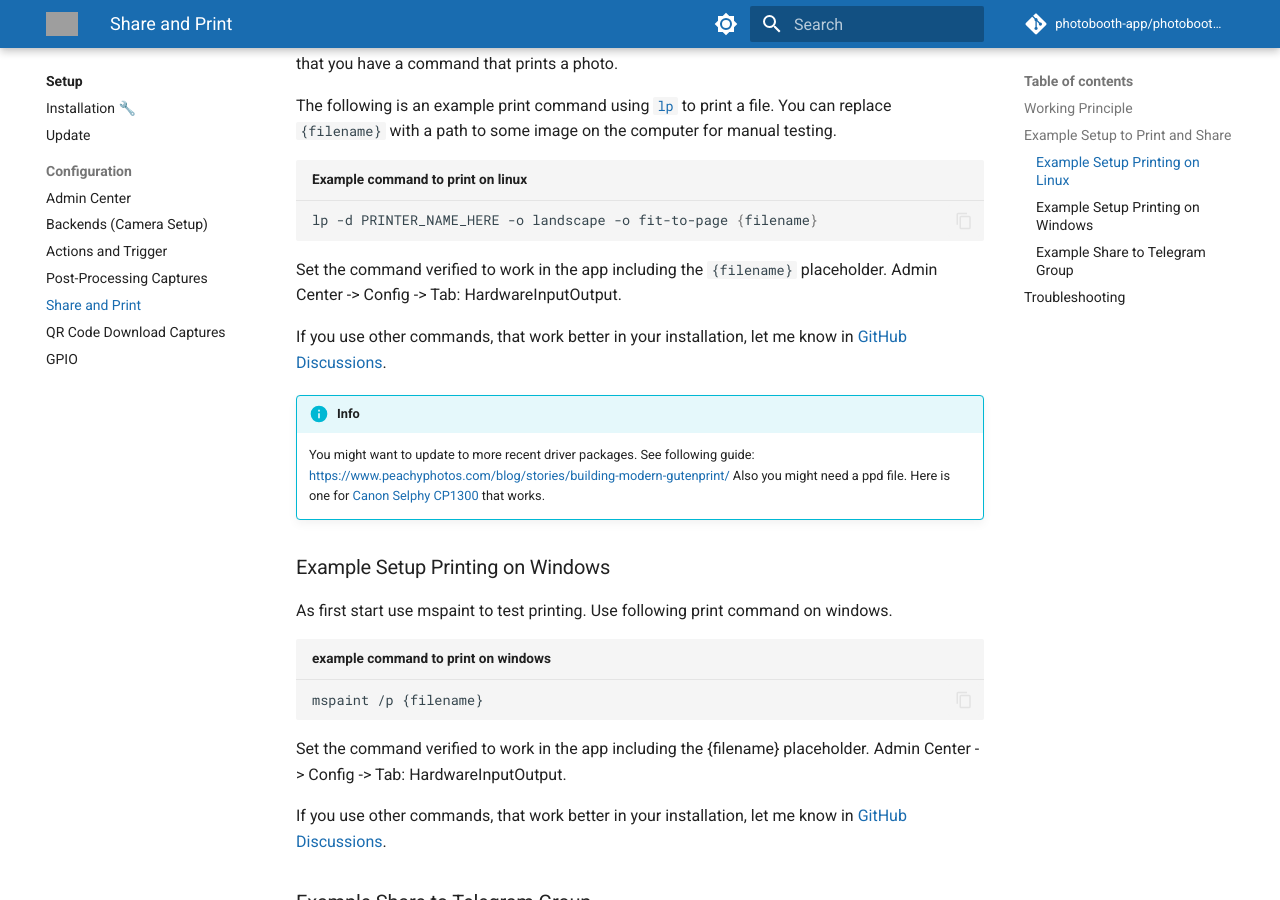
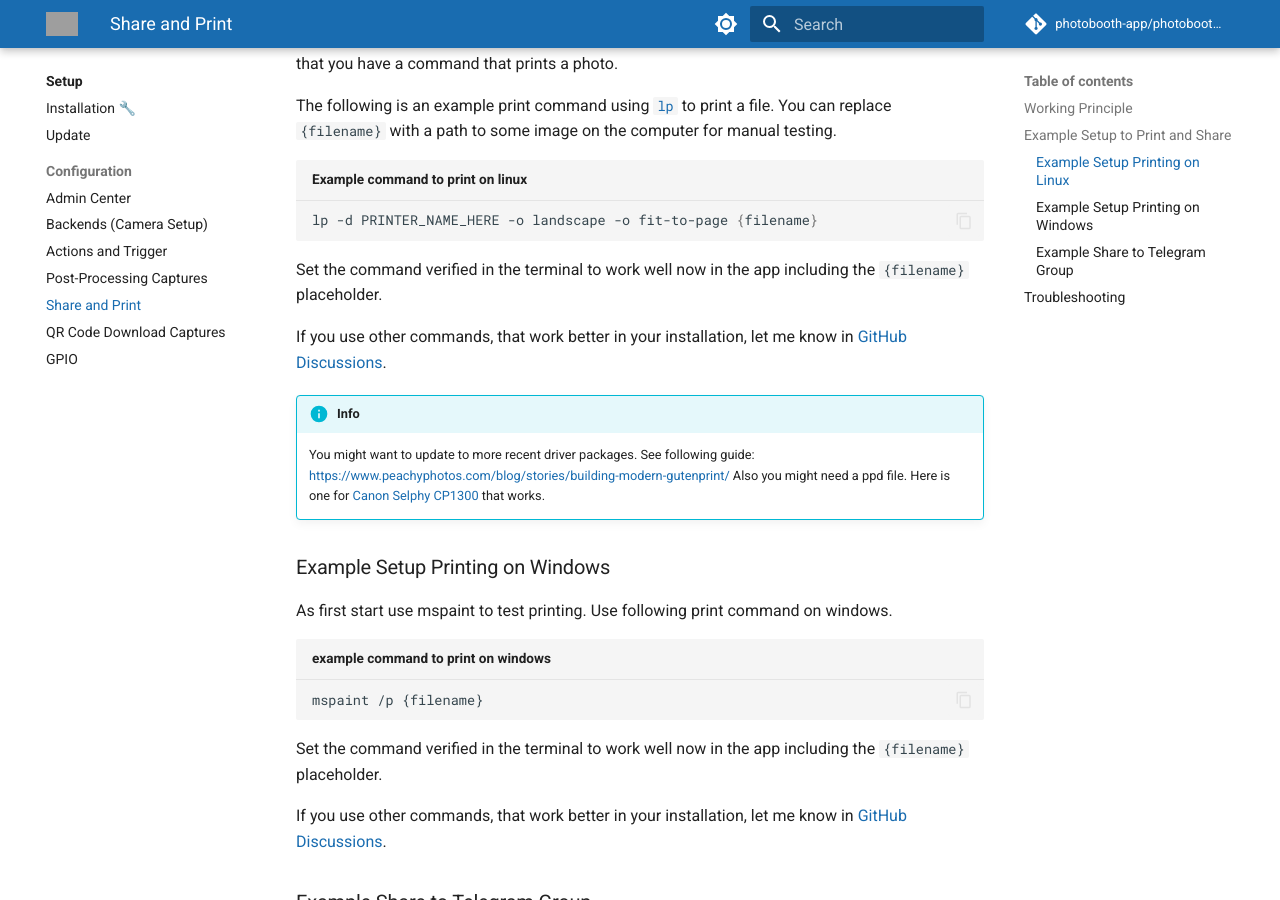
Before and after one commit to photobooth-app/photobooth-docs, an MkDocs documentation site: the page built from docs/setup/configuration/share_print.md, in a window 1280 px wide and 900 px high, scrolled down 1113 px. Built offline with MkDocs 1.6.1 and Material for MkDocs 9.7.7, drawn with Linux system fonts in a browser that asks for light colours; comment, search, counter and statistics services are not loaded; grey boxes are pictures that could not be loaded.

Commit message:
update outdated docs.

````diff
--- a/docs/setup/configuration/share_print.md
+++ b/docs/setup/configuration/share_print.md
@@ -39,8 +39,7 @@ You can replace `{filename}` with a path to some image on the computer for manua
 lp -d PRINTER_NAME_HERE -o landscape -o fit-to-page {filename}
 ```
 
-Set the command verified to work in the app including the `{filename}` placeholder.
-Admin Center -> Config -> Tab: HardwareInputOutput.
+Set the command verified in the terminal to work well now in the app including the `{filename}` placeholder.
 
 If you use other commands, that work better in your installation, let me know in [GitHub Discussions](https://github.com/photobooth-app/photobooth-app/discussions/).
 
@@ -57,8 +56,7 @@ As first start use mspaint to test printing. Use following print command on wind
 mspaint /p {filename}
 ```
 
-Set the command verified to work in the app including the {filename} placeholder.
-Admin Center -> Config -> Tab: HardwareInputOutput.
+Set the command verified in the terminal to work well now in the app including the `{filename}` placeholder.
 
 If you use other commands, that work better in your installation, let me know in [GitHub Discussions](https://github.com/photobooth-app/photobooth-app/discussions/).
 
````
Also changed, not shown: docs/setup/configuration/camera_setup.md (+3 -6 lines).
